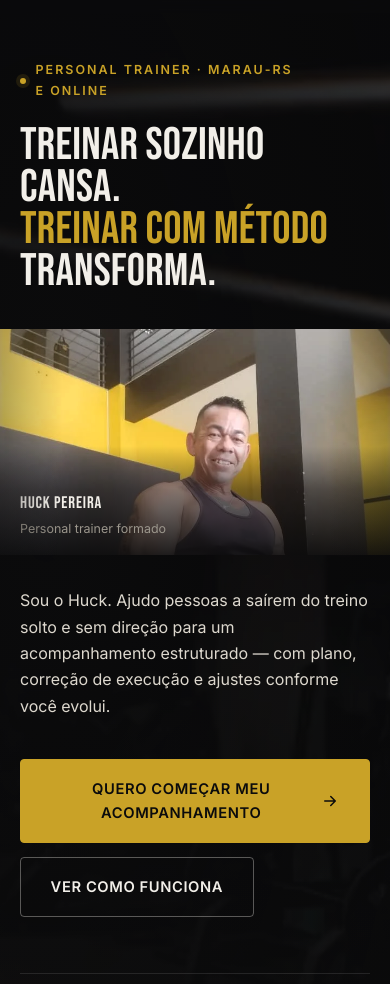
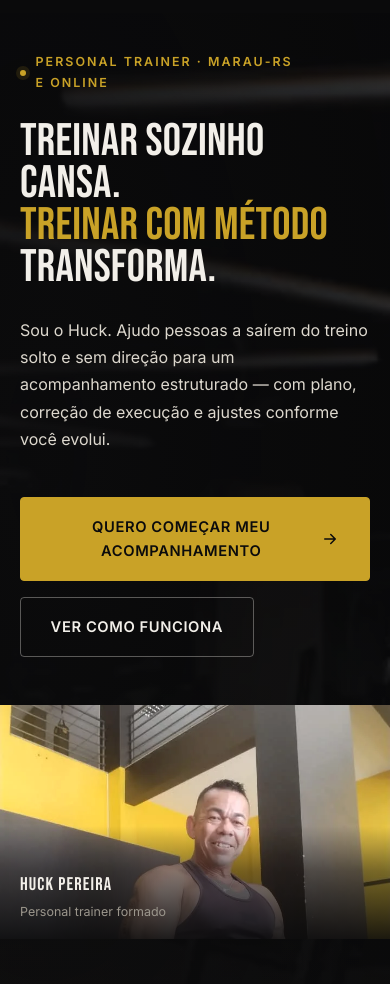
Before and after one commit to pocotodev/Personal, a website: page index.html in a window 390 px wide. Shown: the part 62-1046 px from the top of the page. Drawn offline with Linux system fonts and the light colour scheme.

Commit message:
fix: causa raiz do menu quebrado, foto duplicada e falta de respiro no Hero
1) MENU MOBILE — CAUSA RAIZ ENCONTRADA
.site-header usava backdrop-filter (blur) no mobile. Qualquer valor
diferente de "none" em backdrop-filter/filter/transform faz o elemento
virar containing block para descendentes position:fixed. Como o <nav>
é descendente do header, o painel deixava de se posicionar pela
viewport e passava a se posicionar pela caixa de 74px do header —
colapsando para a altura do próprio padding (os 130px medidos) e
escondendo os links. Reproduzia também ao rolar a página, porque
.is-stuck reaplicava o blur.

Diagnósticos anteriores erraram por checar só transform e filter,
sem checar backdrop-filter.

Correção: blur passa a valer apenas >=900px, onde o .nav é uma barra
horizontal comum e não depende de position:fixed. No mobile o fundo
do header vai para 96% de opacidade, compensando a ausência do blur.
Verificado: painel com altura cheia da viewport e todos os itens
visíveis, tanto no topo quanto com o header rolado.

2) DUAS FOTOS NO DESKTOP — RESOLVIDO ESTRUTURALMENTE
Havia dois elementos de foto (.hero__figure e .hero__photo-mobile)
alternados por media query. Mesmo com a regra correta, qualquer
descompasso entre HTML e CSS em cache exibia as duas. Removi o
segundo elemento: agora existe uma única <figure> no DOM, que muda
de forma por media query (faixa em sangria no mobile, card na coluna
do grid no desktop). Com um só elemento, duplicar virou
impossível — não depende mais de cache nem de ordem de regras.

3) RESPIRO NA PRIMEIRA DOBRA
A foto saiu de entre a headline e o texto e foi para depois dos CTAs.
Isso tira peso da zona densa de texto e sobe o CTA principal na tela
(agora termina a 665px em viewport de 844px). Espaçamentos do mobile
aumentados de forma consistente: 28px headline, 44px antes dos CTAs,
48px em volta da foto, 1.7 de line-height no texto de apoio.

Sangria da faixa passou a anular o padding do container em vez de
usar 100vw, que inclui a barra de rolagem e deslocava a imagem em
telas com scrollbar persistente (visível em 768px).

Testado em 320/390/412/430/768/1440px: uma única foto, sangria exata,
menu funcional e sem overflow horizontal. Desktop inalterado — grid
de duas colunas, moldura dourada e badge flutuante preservados.

```diff
--- a/assets/css/main.css
+++ b/assets/css/main.css
@@ -351,11 +351,24 @@ p {
   border-bottom: 1px solid transparent;
 }
 
+/* ATENÇÃO: nada de backdrop-filter/filter/transform no .site-header
+   enquanto o menu mobile for descendente dele. Qualquer uma dessas
+   propriedades transforma o header em containing block para
+   descendentes position:fixed — o painel .nav passaria a se posicionar
+   pela caixa de 74px do header em vez da viewport, e colapsaria.
+   O blur só é aplicado a partir de 900px, onde o .nav é uma barra
+   horizontal comum e não depende de position:fixed. */
 .site-header.is-stuck {
-  background: rgba(11, 11, 12, .88);
-  backdrop-filter: blur(14px);
-  -webkit-backdrop-filter: blur(14px);
+  background: rgba(11, 11, 12, .94);
   border-bottom-color: rgba(255, 255, 255, .07);
+}
+
+@media (min-width: 900px) {
+  .site-header.is-stuck {
+    background: rgba(11, 11, 12, .88);
+    backdrop-filter: blur(14px);
+    -webkit-backdrop-filter: blur(14px);
+  }
 }
 
 .site-header__inner {
@@ -471,10 +484,10 @@ p {
     display: block;
   }
 
+  /* sem backdrop-filter: ver nota em .site-header.is-stuck.
+     Fundo quase opaco compensa a ausência do blur. */
   .site-header {
-    background: rgba(11, 11, 12, .9);
-    backdrop-filter: blur(14px);
-    -webkit-backdrop-filter: blur(14px);
+    background: rgba(11, 11, 12, .96);
   }
 
   .nav {
@@ -655,72 +668,12 @@ p {
   color: var(--txt-light-mut);
 }
 
-/* Presença do Huck no mobile: faixa de foto em largura total (sangria),
-   com fade escuro no topo para fundir com o hero e legenda em forma de
-   letreiro — não um card. Some a partir de 900px, onde .hero__figure
-   assume a mesma foto na coluna lateral do grid. */
-.hero__photo-mobile {
-  position: relative;
-  width: 100vw;
-  margin-left: calc(50% - 50vw);
-  height: clamp(220px, 58vw, 280px);
-  margin-top: 1.85rem;
-  overflow: hidden;
-  background: var(--ink-800);
-}
-
-.hero__photo-mobile img {
-  width: 100%;
-  height: 100%;
-  object-fit: cover;
-  object-position: center 18%;
-  filter: saturate(.92) contrast(1.04);
-}
-
-.hero__photo-mobile::before {
-  content: "";
-  position: absolute;
-  inset: 0 0 auto 0;
-  height: 42%;
-  background: linear-gradient(to bottom, var(--ink-900) 0%, transparent 100%);
-  pointer-events: none;
-}
-
-.hero__photo-mobile::after {
-  content: "";
-  position: absolute;
-  inset: 0;
-  background: linear-gradient(to right, rgba(11, 11, 12, .32) 0%, transparent 16%, transparent 84%, rgba(11, 11, 12, .32) 100%);
-  pointer-events: none;
-}
-
-.hero__photo-mobile figcaption {
-  position: absolute;
-  inset: auto 0 0 0;
-  display: flex;
-  flex-direction: column;
-  gap: .1rem;
-  padding: 2.75rem var(--pad-x) .95rem;
-  background: linear-gradient(to top, rgba(11, 11, 12, .92) 0%, rgba(11, 11, 12, .5) 60%, transparent 100%);
-}
-
-.hero__photo-mobile figcaption strong {
-  font-family: var(--font-display);
-  font-size: 1.05rem;
-  font-weight: 400;
-  letter-spacing: .05em;
-  text-transform: uppercase;
-  color: var(--txt-light);
-}
-
-.hero__photo-mobile figcaption span {
-  font-size: var(--fs-xs);
-  color: var(--txt-light-mut);
-}
-
+/* Uma única foto do Huck para todos os tamanhos de tela.
+   Mobile: faixa em sangria de largura total (regras em @media abaixo).
+   Desktop (>=900px): card na coluna lateral do grid.
+   Um só elemento no DOM — é estruturalmente impossível aparecer duplicada. */
 .hero__figure {
   position: relative;
-  display: none;
 }
 
 .hero__figure img {
@@ -812,25 +765,76 @@ p {
   }
 }
 
-/* Mais respiro entre os blocos do Hero no mobile — headline, foto,
-   texto, CTAs e diferenciais ficavam próximos demais um do outro. */
+/* ---- HERO NO MOBILE ----
+   A foto vira faixa cinematográfica em sangria, logo abaixo dos CTAs:
+   mantém a headline e o botão principal no topo da tela (mais alto que
+   antes) e usa a imagem como respiro visual antes dos diferenciais.
+   Espaçamento generoso entre os blocos — a queixa era de aperto. */
 @media (max-width: 899px) {
-  .hero__photo-mobile {
-    margin-top: 2.25rem;
+  .hero {
+    padding-block: calc(var(--header-h) + 2.5rem) 4rem;
+  }
+
+  .hero__inner {
+    gap: 3rem;
+  }
+
+  .hero__title {
+    margin-top: 1.75rem;
   }
 
   .hero__lead {
-    margin-top: 2rem;
+    margin-top: 1.75rem;
+    line-height: 1.7;
   }
 
   .hero__actions {
-    margin-top: 2.5rem;
+    margin-top: 2.75rem;
+    gap: 1rem;
+  }
+
+  /* Faixa em sangria: anula o padding lateral do .shell em vez de usar
+     100vw — 100vw inclui a barra de rolagem e deslocaria a faixa em
+     telas com scrollbar persistente. Abaixo de 900px o .shell sempre
+     ocupa a largura total, então isto equivale exatamente à viewport. */
+  .hero__figure {
+    margin-inline: calc(var(--pad-x) * -1);
+    height: clamp(230px, 60vw, 300px);
+    overflow: hidden;
+    background: var(--ink-800);
+  }
+
+  .hero__figure img {
+    width: 100%;
+    height: 100%;
+    aspect-ratio: auto;
+    object-position: center 16%;
+    border-radius: 0;
+  }
+
+  /* moldura dourada é decoração do card de desktop */
+  .hero__figure::before {
+    display: none;
+  }
+
+  /* legenda vira letreiro sobre a foto, não card flutuante */
+  .hero__badge {
+    left: 0;
+    right: 0;
+    bottom: 0;
+    padding: 2.75rem var(--pad-x) 1rem;
+    background: linear-gradient(to top, rgba(11, 11, 12, .92) 0%, rgba(11, 11, 12, .5) 60%, transparent 100%);
+    border: 0;
+    border-radius: 0;
+    backdrop-filter: none;
+    -webkit-backdrop-filter: none;
   }
 
   .hero__proof {
-    gap: 1.1rem;
-    margin-top: 1rem;
-    padding-top: 2rem;
+    gap: 1.35rem;
+    margin-top: 0;
+    padding-top: 0;
+    border-top: 0;
   }
 }
 
@@ -838,15 +842,6 @@ p {
   .hero__inner {
     grid-template-columns: 1.15fr .85fr;
     row-gap: clamp(2rem, 4vh, 3.25rem);
-  }
-
-  /* a partir daqui a foto vive só na coluna do grid (.hero__figure) */
-  .hero__photo-mobile {
-    display: none;
-  }
-
-  .hero__figure {
-    display: block;
   }
 
   .hero__scroll {
--- a/index.html
+++ b/index.html
@@ -116,20 +116,6 @@
             transforma.
           </h1>
 
-          <!-- Presença do Huck no mobile: mesma foto e mesmo enquadramento do
-               .hero__figure (coluna do desktop), em faixa cinematográfica de
-               largura total. Elemento separado — não o .hero__figure — para
-               não interferir no grid de duas colunas do desktop; os dois
-               nunca ficam visíveis ao mesmo tempo (ver media queries). -->
-          <figure class="hero__photo-mobile" data-reveal style="--d:.09s">
-            <img src="assets/img/huck-retrato.webp" alt="Huck Pereira, personal trainer, na academia" width="720"
-              height="960" fetchpriority="high" decoding="async">
-            <figcaption>
-              <strong>Huck Pereira</strong>
-              <span>Personal trainer formado</span>
-            </figcaption>
-          </figure>
-
           <p class="hero__lead" data-reveal style="--d:.12s">
             Sou o Huck. Ajudo pessoas a saírem do treino solto e sem direção
             para um acompanhamento estruturado — com plano, correção de execução
@@ -153,7 +139,7 @@
 
         <figure class="hero__figure" data-reveal style="--d:.2s">
           <img src="assets/img/huck-retrato.webp" alt="Huck Pereira, personal trainer, na academia" width="720"
-            height="960" decoding="async">
+            height="960" fetchpriority="high" decoding="async">
           <figcaption class="hero__badge">
             <strong>Huck Pereira</strong>
             <span>Personal trainer formado</span>
```
